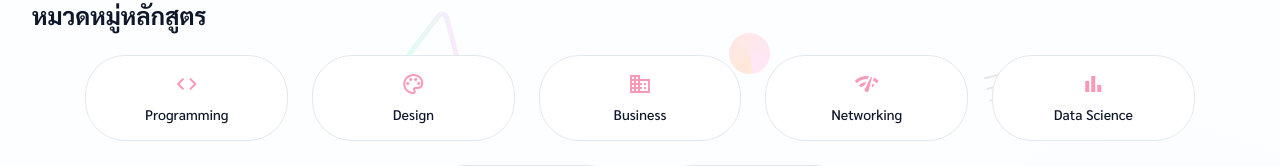
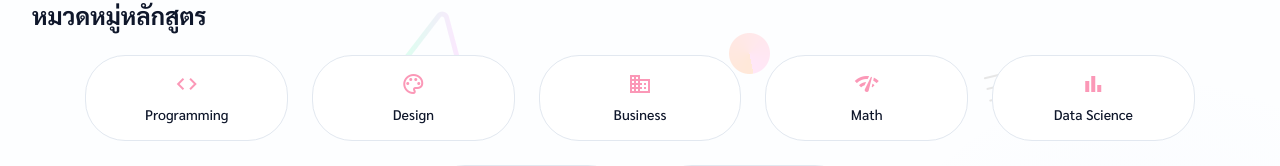
Before and after one commit to nippitch239/Learnaja, a React (Vite) app in the folder frontend/: page /home in a window 1280 px wide. Shown: the part 702-868 px from the top of the page. Built offline with nearby package versions, Linux system fonts and the light colour scheme; no server answers; sample sign-in values are in the browser's storage; a web font is replaced by a local one.

Commit message:
fix Link

```diff
--- a/frontend/src/App.jsx
+++ b/frontend/src/App.jsx
@@ -1,4 +1,5 @@
 import { BrowserRouter, Routes, Route, Navigate } from "react-router-dom";
+import ScrollToTop from "./components/ScrollToTop";
 import { useContext } from "react";
 import AuthProvider, { AuthContext } from "./context/AuthContext";
 import Login from "./pages/Login";
@@ -39,6 +40,8 @@
 
   return (
     <BrowserRouter>
+
+      <ScrollToTop />
 
       {token && <Navbar />}
 
--- /dev/null
+++ b/frontend/src/components/ScrollToTop.jsx
@@ -0,0 +1,12 @@
+import { useEffect } from "react";
+import { useLocation } from "react-router-dom";
+
+export default function ScrollToTop() {
+    const { pathname } = useLocation();
+
+    useEffect(() => {
+        window.scrollTo({ top: 0, behavior: "instant" });
+    }, [pathname]);
+
+    return null;
+}
--- a/frontend/src/pages/Home.jsx
+++ b/frontend/src/pages/Home.jsx
@@ -68,7 +68,7 @@
                                 { name: "Programming", icon: "code" },
                                 { name: "Design", icon: "palette" },
                                 { name: "Business", icon: "business" },
-                                { name: "Networking", icon: "network_check" },
+                                { name: "Math", icon: "network_check" },
                                 { name: "Data Science", icon: "bar_chart" },
                                 { name: "Cyber Security", icon: "security" },
                                 { name: "Language", icon: "translate" }
```
Also changed, not shown: 1 other file (tests, documents, lock files or other folders).
